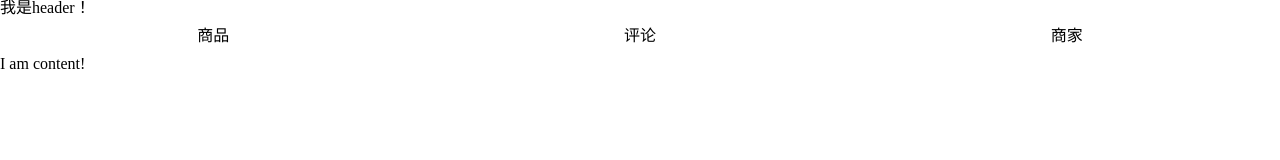
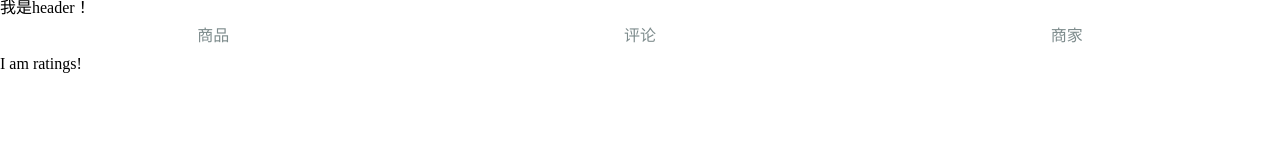
Before and after one commit to lovelytong/sell, a Vue app in the folder sell/: page /#/ratings in a window 1280 px wide. Before the commit this address led to /#/. Shown: the top 160 px of the page. Built offline with nearby package versions, Linux system fonts and the light colour scheme.

Commit message:
Vue-router done
用router实现商品／评价／商家三个页面的切换效果
vue-router1.0至2.0语法变化较大

```diff
--- a/sell/src/App.vue
+++ b/sell/src/App.vue
@@ -1,15 +1,18 @@
 <template>
-  <div id="app">
+  <div>
     <v-header></v-header>
   <div class="tab">
-     <div class="tab-item">商品</div>
-     <div class="tab-item">评论</div>
-     <div class="tab-item">商家</div>
+    <div class="tab-item">
+      <router-link to="/goods">商品</router-link>
     </div>
-    <div class="content">
-      I am content!
+    <div class="tab-item">
+      <router-link to="/ratings">评论</router-link>
     </div>
-
+    <div class="tab-item">
+      <router-link to="/seller">商家</router-link>
+     </div>
+    </div>
+    <router-view></router-view>
   </div>
 </template>
 
@@ -21,7 +24,6 @@ export default{components:
 </script>
 
 <style lang="stylus" rel="stylesheet/stylus">
-  #app
   .tab
     display: flex
     width: 100%
--- /dev/null
+++ b/sell/src/components/goods/goods.vue
@@ -0,0 +1,7 @@
+<template>
+<div>I am goods!</div>
+</template>
+<script type="text/ecmascript-6">
+</script>
+<style lang="stylus" rel="stylesheet/stylus">
+</style>
--- /dev/null
+++ b/sell/src/components/ratings/ratings.vue
@@ -0,0 +1,7 @@
+<template>
+<div>I am ratings!</div>
+</template>
+<script type="text/ecmascript-6">
+</script>
+<style lang="stylus" rel="stylesheet/stylus">
+</style>
--- /dev/null
+++ b/sell/src/components/seller/seller.vue
@@ -0,0 +1,7 @@
+<template>
+<div>I am seller!</div>
+</template>
+<script type="text/ecmascript-6">
+</script>
+<style lang="stylus" rel="stylesheet/stylus">
+</style>
--- a/sell/src/router/index.js
+++ b/sell/src/router/index.js
@@ -1,15 +1,24 @@
 import Vue from 'vue';
 import Router from 'vue-router';
-import HelloWorld from '@/components/HelloWorld';
+import goods from '@/components/goods/goods';
+import ratings from '@/components/ratings/ratings';
+import seller from '@/components/seller/seller';
 
 Vue.use(Router);
 
 export default new Router({
   routes: [
     {
-      path: '/',
-      name: 'HelloWorld',
-      component: HelloWorld
+      path: '/goods',
+      component: goods
+    },
+    {
+      path: '/ratings',
+      component: ratings
+    },
+    {
+      path: '/seller',
+      component: seller
     }
   ]
 });
```
Also changed, not shown: 1 other file (tests, documents, lock files or other folders). Lines whose indentation alone changed are shown as unchanged.
